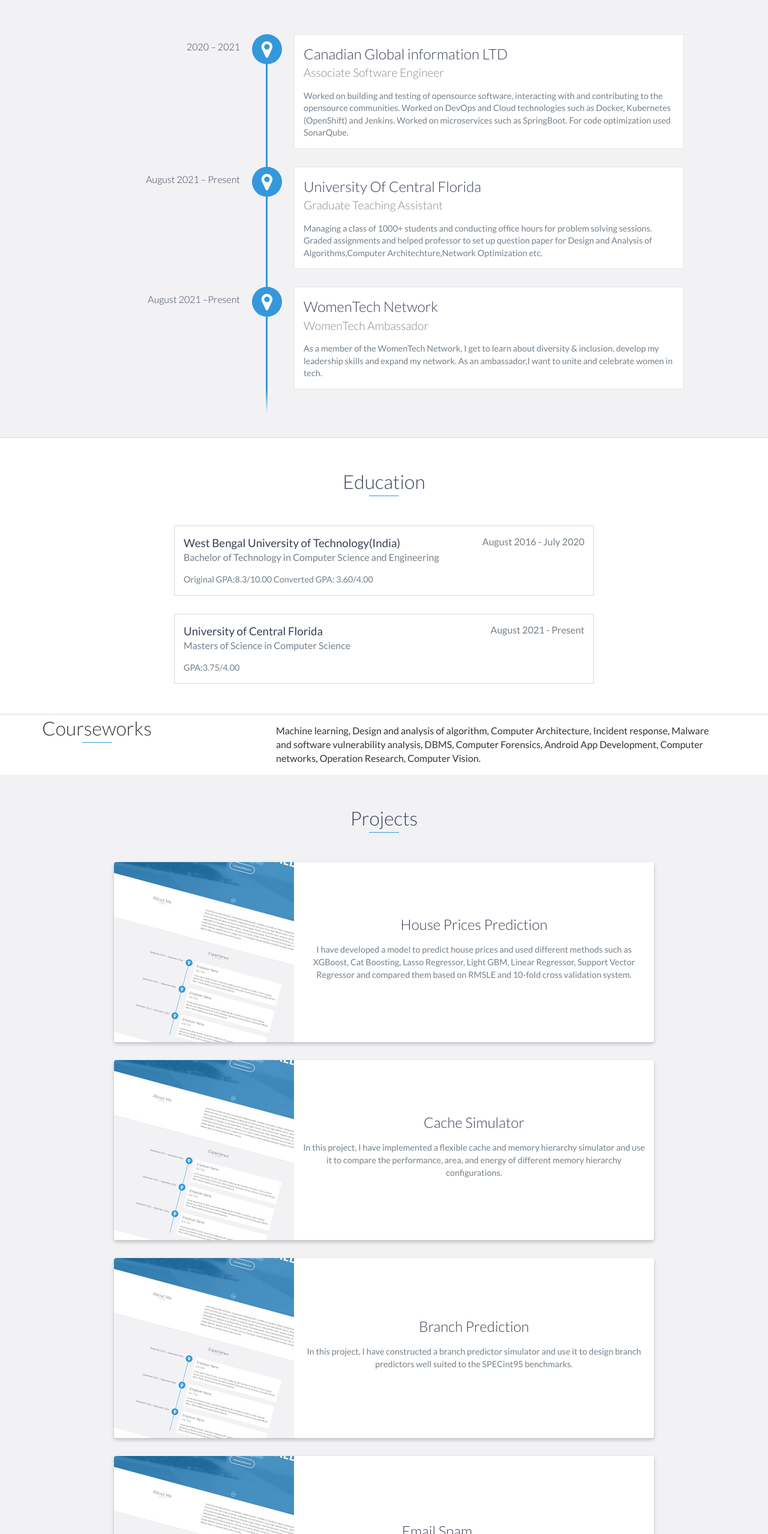
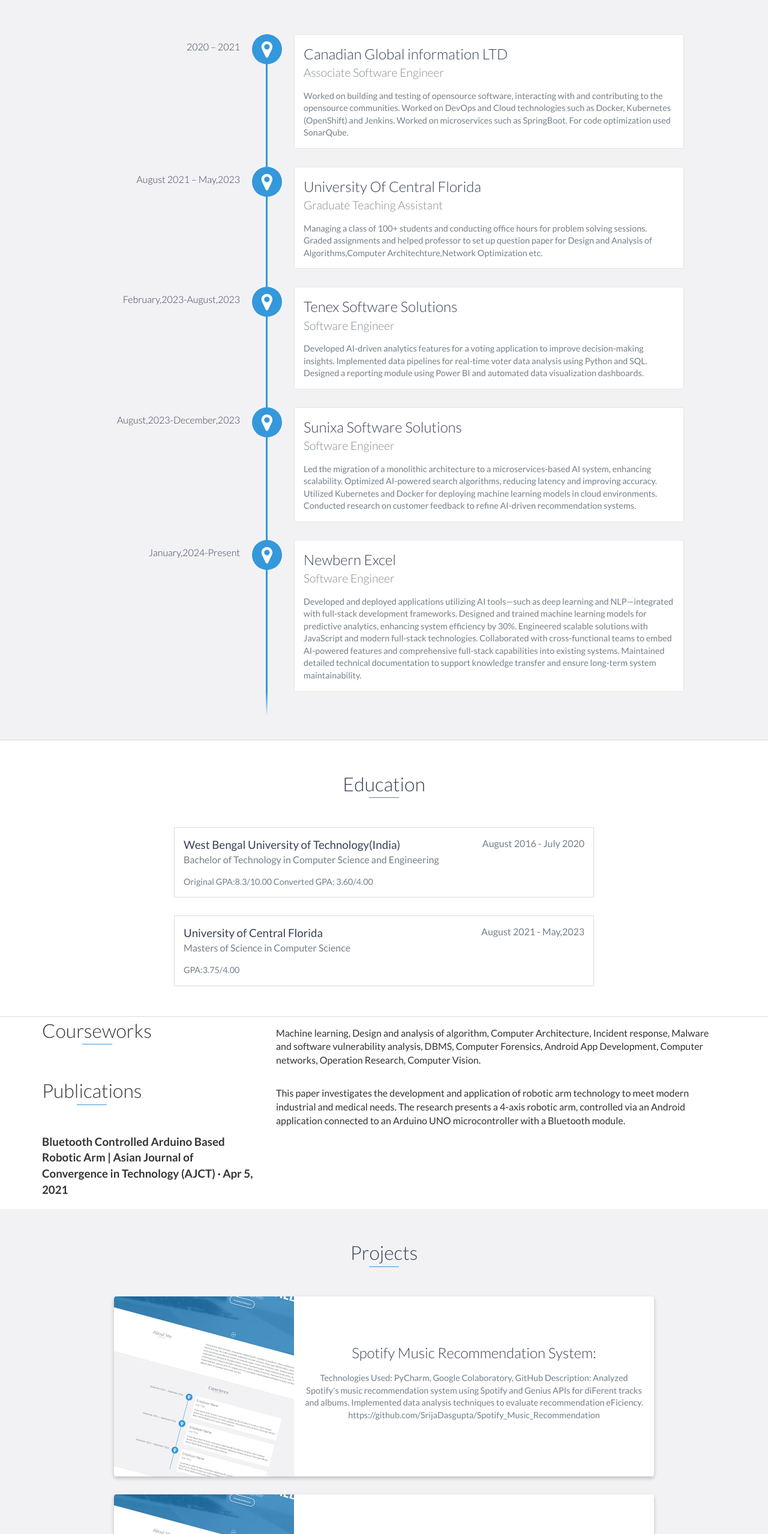
Before and after one commit to SrijaDasgupta/DeveloperPortfolio, a website: page index.html in a window 1280 px wide. Shown: the part 1164-3721 px from the top of the page at 60% size. Drawn offline with nearby package versions, Linux system fonts and the light colour scheme.

Commit message:
Update index.html

```diff
--- a/index.html
+++ b/index.html
@@ -100,24 +100,47 @@
                 </p>
             </div>
 
-            <div data-date="August 2021 – Present">
+            <div data-date="August 2021 – May,2023">
                 <h3>University Of Central Florida</h3>
                 <h4>Graduate Teaching Assistant</h4>
                 <p>
-                    Managing a class of 1000+ students and conducting office hours for problem solving sessions.
+                    Managing a class of 100+ students and conducting office hours for problem solving sessions.
                     Graded assignments and helped professor to set up question paper for Design and Analysis of Algorithms,Computer Architechture,Network Optimization etc.
                 </p>
             </div>
 
-	<div data-date="August 2021 –Present">
-                <h3>WomenTech Network</h3>
-                <h4>WomenTech Ambassador</h4>
+	<div data-date="February,2023-August,2023">
+                <h3>Tenex Software Solutions</h3>
+                <h4>Software Engineer</h4>
                 <p>
-                    As a member of the WomenTech Network, I get to learn about diversity & inclusion, develop my leadership skills and expand my network. As an ambassador,I want to unite and celebrate women in tech.
+                    Developed AI-driven analytics features for a voting application to improve decision-making insights.
+                    Implemented data pipelines for real-time voter data analysis using Python and SQL.
+                    Designed a reporting module using Power BI and automated data visualization dashboards.
+                </p>
+            </div>
+	<div data-date="August,2023-December,2023">
+                <h3>Sunixa Software Solutions</h3>
+                <h4>Software Engineer</h4>
+                <p>
+                    Led the migration of a monolithic architecture to a microservices-based AI system, enhancing scalability.
+	            Optimized AI-powered search algorithms, reducing latency and improving accuracy.
+		    Utilized Kubernetes and Docker for deploying machine learning models in cloud environments.
+		    Conducted research on customer feedback to refine AI-driven recommendation systems.
                 </p>
             </div>
 
+	<div data-date="January,2024-Present">
+                <h3>Newbern Excel</h3>
+                <h4>Software Engineer</h4>
+                <p>
+		      Developed and deployed applications utilizing AI tools—such as deep learning and NLP—integrated with full-stack development frameworks.
+		      Designed and trained machine learning models for predictive analytics, enhancing system efficiency by 30%.
+		      Engineered scalable solutions with JavaScript and modern full-stack technologies.
+		      Collaborated with cross-functional teams to embed AI-powered features and comprehensive full-stack capabilities into existing systems.
+		      Maintained detailed technical documentation to support knowledge transfer and ensure long-term system maintainability.
 
+                </p>
+            </div>
 
         </div>
     </div>
@@ -138,7 +161,7 @@
 
         <div class="education-block">
             <h3>University of Central Florida</h3>
-            <span class="education-date">August 2021 - Present</span>
+            <span class="education-date">August 2021 - May,2023</span>
             <h4>Masters of Science in Computer Science</h4>
             <p>
                  GPA:3.75/4.00
@@ -167,6 +190,26 @@
     </div>
     <!-- End #courseworks -->
 
+	   <div id="publications">
+              <div class="container">
+                 <div class="row">
+                     <div class="col-md-4">
+                         <h2 class="heading">Publications</h2>
+			  <h3>Bluetooth Controlled Arduino Based Robotic Arm | Asian Journal of Convergence in Technology
+                              (AJCT) · Apr 5, 2021</h3>
+                    </div>
+                    <div class="col-md-8">
+                          <p>
+				This paper investigates the development and application of robotic arm technology to meet modern industrial and medical
+                                 needs. The research presents a 4-axis robotic arm, controlled via an Android application connected to an Arduino UNO
+                                microcontroller with a Bluetooth module.
+                    </p>
+                </div>
+            </div>
+        </div>
+    </div>
+    <!-- End #publication -->
+
 
 
     <div id="projects" class="background-alt">
@@ -179,9 +222,12 @@
                     </div>
                     <!-- End .project-image -->
                     <div class="project-info">
-                        <h3>House Prices Prediction</h3>
+                        <h3>Spotify Music Recommendation System:</h3>
                         <p>
-                            I have developed a model to predict house prices and used different methods such as XGBoost, Cat Boosting, Lasso Regressor, Light GBM, Linear Regressor, Support Vector Regressor and compared them based on RMSLE and 10-fold cross validation system.
+                           Technologies Used: PyCharm, Google Colaboratory, GitHub
+                           Description: Analyzed Spotify's music recommendation system using Spotify and Genius APIs for diFerent tracks and albums.
+                                        Implemented data analysis techniques to evaluate recommendation eFiciency.
+                                        https://github.com/SrijaDasgupta/Spotify_Music_Recommendation
 
                         </p>
 
@@ -196,9 +242,12 @@
                     </div>
                     <!-- End .project-image -->
                     <div class="project-info">
-                        <h3>Cache Simulator</h3>
+                        <h3>ChatBot</h3>
                         <p>
-                            In this project, I have implemented a flexible cache and memory hierarchy simulator and use it to compare the performance, area, and energy of different memory hierarchy configurations.
+                            Technologies Used: JavaScript, HTML, CSS
+                            Description: Developed a chatbot capable of replying to predefined messages with the ability to add more responses for dynamic interactions.
+                                         Designed for interactive and engaging user conversations.
+                                         https://srijadasgupta.github.io/ChatBot/
                         </p>
 
                     </div>
@@ -211,9 +260,12 @@
                     </div>
                     <!-- End .project-image -->
                     <div class="project-info">
-                        <h3>Branch Prediction</h3>
+                        <h3>Restaurant App</h3>
                         <p>
-                            In this project, I have constructed a branch predictor simulator and use it to design branch predictors well suited to the SPECint95 benchmarks.
+                            Technologies Used: Swift, XCode
+                             Description: Developed a restaurant app allowing customers to view menus, place orders, and track wait times.
+                                          Ensured a seamless user experience through an intuitive design.
+                                          https://github.com/SrijaDasgupta/Restaurant
                         </p>
 
                     </div>
@@ -226,9 +278,12 @@
                     </div>
                     <!-- End .project-image -->
                     <div class="project-info">
-                        <h3>Email Spam</h3>
+                        <h3>Cancer Prediction Model</h3>
                         <p>
-                            In this project I have sent one spam email to another recipient’s email id.
+                           Technologies Used: Jupyter, Python 3.0, PyCharm, Deep Learning (RNN, CNN, DNN)
+                           Description: Collaborated with a team to develop an algorithm for predicting breast cancer symptoms using deep learning techniques.
+                                         Evaluated multiple ML models to improve prediction accuracy.
+                                          https://github.com/SrijaDasgupta/Breast-Cancer-Prediction-With-Multiple-Machine-Learning-Methods
                         </p>
 
                     </div>
@@ -242,9 +297,14 @@
                     </div>
                     <!-- End .project-image -->
                     <div class="project-info">
-                        <h3>Fuzz Testing</h3>
+                        <h3>Employee Management App</h3>
                         <p>
-                            The goal of this project is to implement a “fuzzer”, or fuzz tester. Fuzz testing is one way of discovering security vulnerabilities in any code that processes potentially malicious input.
+				• Technologies used: Java, JavaScript, XML, JSON, MongoDB, MySQL, Spring Boot
+				• Description: This project is based on a user app for tracking records of employees. The user/employee can register their details, update/ delete
+				it.
+				• They can keep a track of their payroll, leave applications, salary and other personal details. In the app there are admin and manager access as
+				well, managers can view own record also record for any other employees , admin can manage every record (update/delete).
+				• Project link: https://github.com/SrijaDasgupta/Employee-Management
                         </p>
 
                     </div>
@@ -256,25 +316,7 @@
     </div>
     <!-- End #projects -->
 
-	 <div class="project shadow-large">
-                    <div class="project-image">
-                        <img src="images/project.jpg" />
-                    </div>
-                    <!-- End .project-image -->
-                    <div class="project-info">
-                        <h3>Bluetooth Controlled Robotic Arm</h3>
-                        <p>
-                            Designed and developed a robotic arm which can relate to the android application via the Bluetooth module, can move up to 4 axes and can pick up and place objects
-                        </p>
 
-                    </div>
-                    <!-- End .project-info -->
-                </div>
-                <!-- End .project -->
-            </div>
-        </div>
-    </div>
-    <!-- End #projects -->
 
     <div id="skills">
         <h2 class="heading">Skills</h2>
@@ -317,7 +359,7 @@
                         </li>
 
                         <li>
-                            <a href="https://www.linkedin.com/in/srija-dasgupta-2364361a0/" target="_blank"><i class="fa fa-linkedin" aria-hidden="true"></i></a>
+                            <a href="https://www.linkedin.com/in/srijadasgupta/" target="_blank"><i class="fa fa-linkedin" aria-hidden="true"></i></a>
                         </li>
 
 
@@ -326,7 +368,7 @@
                         </li>
 
 			<li>
-                            <a href = "mailto:mamandasgupta@gmail.com" target="_blank"><i class="fa fa-google" aria-hidden="true"></i></a>
+                            <a href = "mailto:srija.dg2410@gmail.com" target="_blank"><i class="fa fa-google" aria-hidden="true"></i></a>
                         </li>
 			<li>
                             <a href="https://thesrija.wordpress.com" target="_blank"><i class="fa fa-wordpress" aria-hidden="true"></i></a>
```
